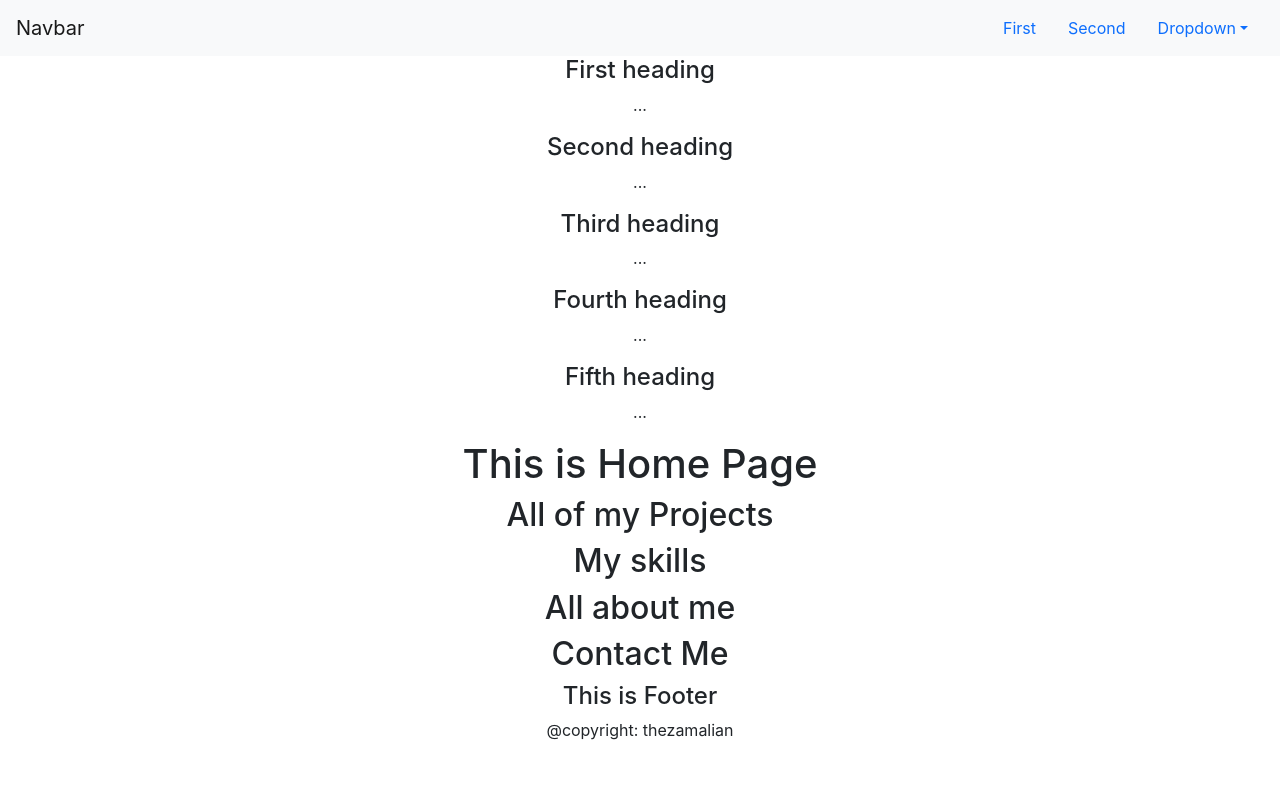
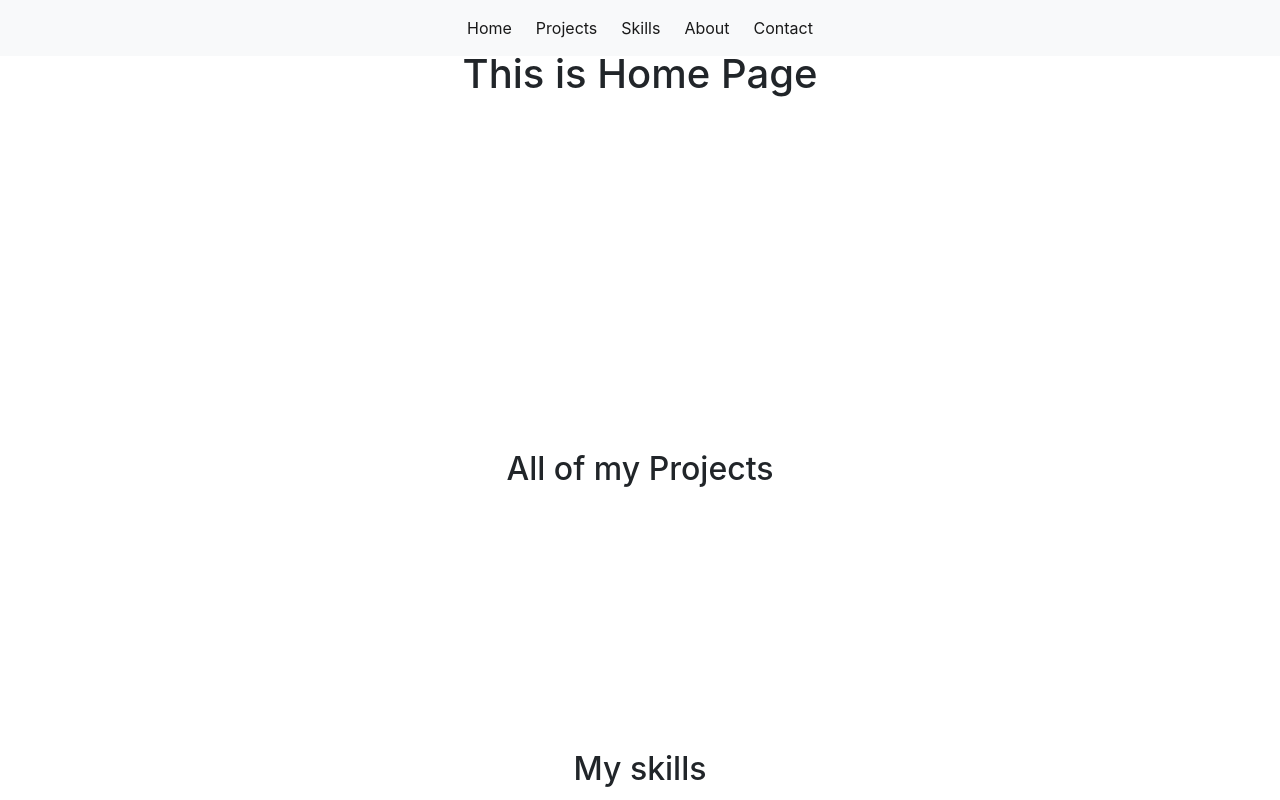
Before and after one commit to thezamalian/zamals-portfolio, a React (Create React App) app: page / in a window 1280 px wide. Shown: the top 800 px of the page. Built offline with nearby package versions, Linux system fonts and the light colour scheme.

Commit message:
navbar has been completed

```diff
--- a/src/App.js
+++ b/src/App.js
@@ -9,15 +9,52 @@ import Skills from './Pages/Skills/Skills';
 
 function App() {
   return (
-    <div className="App">
+    <div className="App container">
+      {/* <NavBar /> */}
+      {/* Download Resume  */}
       <NavBar />
-      {/* Download Resume  */}
-      <Home />
 
-      <Projects />
-      <Skills />
-      <About />
-      <Contact />
+      <div id="home" style={{ height: "400px", marginTop: '40px' }}>
+        <Home />
+      </div>
+      <div id="projects" style={{ height: "300px" }}>
+        <Projects />
+      </div>
+      <div id="skills" style={{ height: "300px" }} >
+        <Skills />
+      </div>
+      <div id="about" style={{ height: "400px" }} >
+        <About />
+      </div>
+      <div id="contact" style={{ height: "300px" }} >
+        <Contact />
+      </div>
+
+      {/* <div className="row">
+
+        <div className="col-12 col-md-8 " style={{ marginLeft: '10%' }}>
+          <div data-bs-spy="scroll" data-bs-target="#navbar-example2" data-bs-offset="0" class="scrollspy-example" tabindex="0">
+
+            <div id="scrollspyHeading1" style={{ height: "400px" }}>
+              <Home />
+            </div>
+            <div id="scrollspyHeading2" style={{ height: "300px" }}>
+              <Projects />
+            </div>
+            <div id="scrollspyHeading3" style={{ height: "300px" }} >
+              <Skills />
+            </div>
+            <div id="scrollspyHeading4" style={{ height: "400px" }} >
+              <About />
+            </div>
+            <div id="scrollspyHeading5" style={{ height: "300px" }} >
+              <Contact />
+            </div>
+
+          </div>
+        </div>
+
+      </div> */}
 
       <Footer />
 
--- a/src/Pages/Home/Home.js
+++ b/src/Pages/Home/Home.js
@@ -2,7 +2,7 @@ import React from 'react';
 
 const Home = () => {
     return (
-        <div>
+        <div style={{ marginTop: '50px' }}>
             <h1>This is Home Page</h1>
         </div>
     );
--- a/src/Pages/NavBar/NavBar.js
+++ b/src/Pages/NavBar/NavBar.js
@@ -5,40 +5,72 @@ import React from 'react';
 const NavBar = () => {
   return (
     <div>
-      <nav id="navbar-example2" class="navbar navbar-light bg-light px-3">
-        <a class="navbar-brand" href="#">Navbar</a>
-        <ul class="nav nav-pills">
+      <nav class="navbar navbar-expand-lg navbar-light bg-light fixed-top">
+        <div class="container-fluid d-flex flex-row">
+          <button class="navbar-toggler w-15 btn-info" type="button" data-bs-toggle="collapse" data-bs-target="#navbarTogglerDemo01" aria-controls="navbarTogglerDemo01"
+
+            aria-expanded="false" aria-label="Toggle navigation">
+            <span class="navbar-toggler-icon"></span>
+          </button>
+          <div class="collapse navbar-collapse" id="navbarTogglerDemo01">
+            {/* <a class="navbar-brand" href="#home"> <h1>Zamal Hossain</h1> </a> */}
+            <ul class="navbar-nav  d-flex flex-row  justify-content-center  mx-auto mb-2 mb-lg-0">
               <li class="nav-item">
-            <a class="nav-link" href="#scrollspyHeading1">First</a>
+                <a class="nav-link active me-2" aria-current="page" href="#home">Home</a>
               </li>
               <li class="nav-item">
-            <a class="nav-link" href="#scrollspyHeading2">Second</a>
+                <a class="nav-link active me-2" href="#projects">Projects</a>
               </li>
-          <li class="nav-item dropdown">
-            <a class="nav-link dropdown-toggle" data-bs-toggle="dropdown" href="#" role="button" aria-expanded="false">Dropdown</a>
-            <ul class="dropdown-menu">
-              <li><a class="dropdown-item" href="#scrollspyHeading3">Third</a></li>
-              <li><a class="dropdown-item" href="#scrollspyHeading4">Fourth</a></li>
-              <li><hr class="dropdown-divider" /></li>
-              <li><a class="dropdown-item" href="#scrollspyHeading5">Fifth</a></li>
-            </ul>
+              <li class="nav-item">
+                <a class="nav-link active me-2" href="#skills">Skills</a>
+              </li>
+              <li class="nav-item">
+                <a class="nav-link active  me-2" href="#about">About</a>
+              </li>
+              <li class="nav-item">
+                <a class="nav-link active" href="#contact">Contact</a>
               </li>
             </ul>
+          </div>
+        </div>
       </nav>
-      <div data-bs-spy="scroll" data-bs-target="#navbar-example2" data-bs-offset="0" class="scrollspy-example" tabindex="0">
-        <h4 id="scrollspyHeading1">First heading</h4>
-        <p>...</p>
-        <h4 id="scrollspyHeading2">Second heading</h4>
-        <p>...</p>
-        <h4 id="scrollspyHeading3">Third heading</h4>
-        <p>...</p>
-        <h4 id="scrollspyHeading4">Fourth heading</h4>
-        <p>...</p>
-        <h4 id="scrollspyHeading5">Fifth heading</h4>
-        <p>...</p>
+
+      {/* <div className="col-12 col-md-4 border border-2 border-primary" style={{ marginLeft: '-10%', marginRight: '5%', height: '100%', position: 'fixed' }}>
+
+<nav id="navbar-example2" class="navbar navbar-expand-lg navbar-light bg-light   border border-2 border-danger  w-75  mt-5 ms-auto">
+
+  <div class="container-fluid ">
+    <button class="navbar-toggler" type="button" data-bs-toggle="collapse" data-bs-target="#navbarTogglerDemo01" aria-controls="navbarTogglerDemo01" aria-expanded="false" aria-label="Toggle navigation">
+      <span class="navbar-toggler-icon"></span>
+    </button>
+
+    <div class="collapse navbar-collapse " id="navbarTogglerDemo01">
+
+      <a class="navbar-brand" href="#home"><h4>Zamal Hossain</h4> </a>
+      <ul class="navbar-nav d-flex flex-column mx-auto bd-highlight">
+        <li class="nav-item mx-1">
+          <a class="nav-link" href="#scrollspyHeading1">Home</a>
+        </li>
+        <li class="nav-item">
+          <a class="nav-link" href="#scrollspyHeading2">Projects</a>
+        </li>
+        <li class="nav-item">
+          <a class="nav-link" href="#scrollspyHeading3">Skills</a>
+        </li>
+        <li class="nav-item">
+          <a class="nav-link" href="#scrollspyHeading4">About</a>
+        </li>
+        <li class="nav-item">
+          <a class="nav-link" href="#scrollspyHeading5">Contact</a>
+        </li>
+      </ul>
+    </div>
   </div>
 
 
+</nav>
+
+</div> */}
     </div>
   );
 };
```
Also changed, not shown: src/assets/my-bg.png (added). Lines whose indentation alone changed are shown as unchanged.
